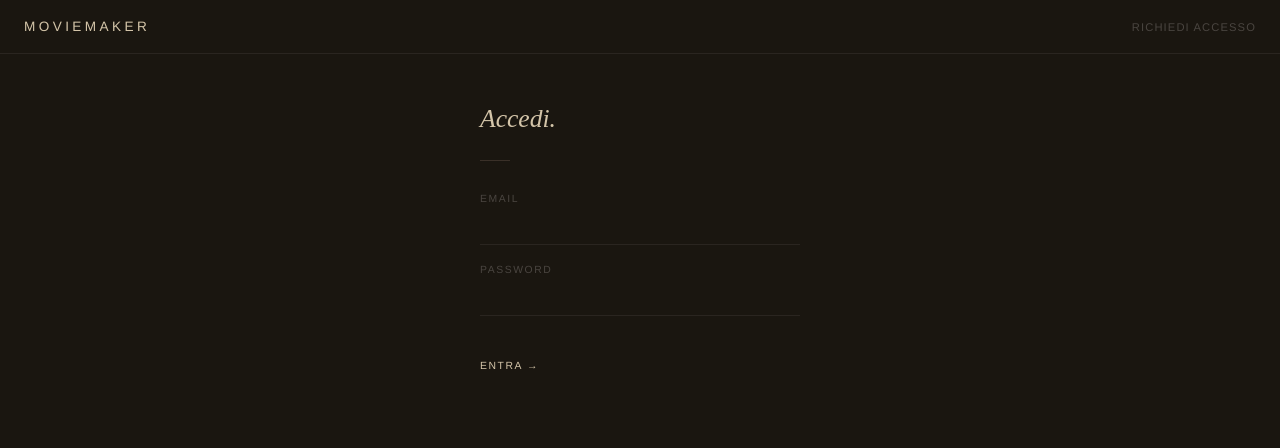
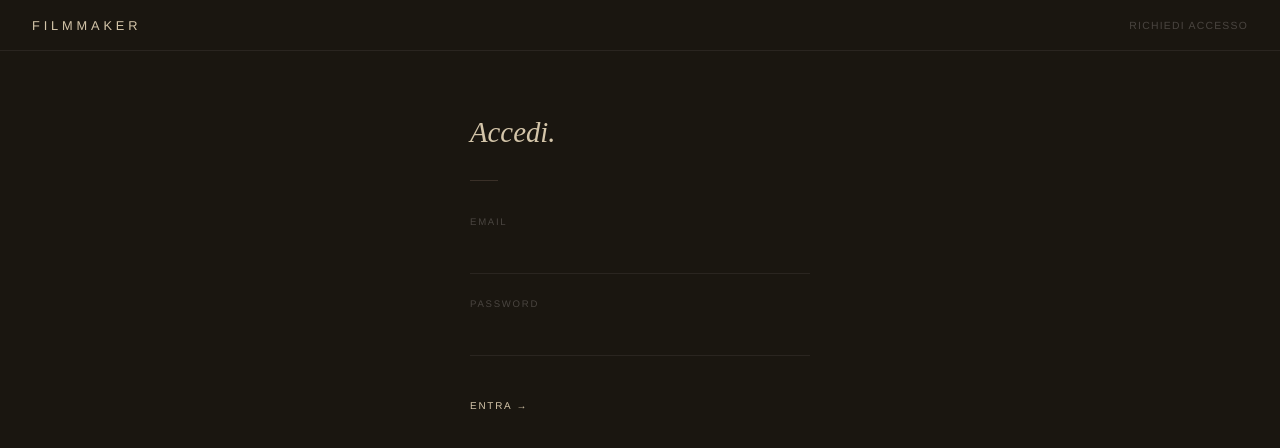
Before and after one commit to filippocance-dot/moviemaker, a FastAPI app: page /login in a window 1280 px wide. Shown: the top 448 px of the page. Run offline with FastAPI, Linux system fonts and the light colour scheme.

Commit message:
feat: rename Filmmaker, aesthetic overhaul base.html con markdown CSS

```diff
--- a/web/templates/base.html
+++ b/web/templates/base.html
@@ -3,7 +3,7 @@
 <head>
   <meta charset="UTF-8">
   <meta name="viewport" content="width=device-width, initial-scale=1.0">
-  <title>MovieMaker</title>
+  <title>Filmmaker</title>
   <style>
     *, *::before, *::after { box-sizing: border-box; margin: 0; padding: 0; }
     :root {
@@ -12,6 +12,7 @@
       --border:  #2a2520;
       --label:   #4a4540;
       --faint:   #3a3028;
+      --accent:  #c8b89a;
     }
     body {
       background: var(--bg);
@@ -21,61 +22,64 @@
       min-height: 100vh;
     }
     .nav {
-      padding: 1.2rem 1.5rem;
+      padding: 1.1rem 2rem;
       border-bottom: 1px solid var(--border);
       display: flex;
       justify-content: space-between;
       align-items: center;
     }
     .nav-brand {
-      font-size: 0.85rem;
-      letter-spacing: 0.25em;
+      font-size: 0.8rem;
+      letter-spacing: 0.3em;
       text-transform: uppercase;
       color: var(--text);
       text-decoration: none;
     }
     .nav-link {
-      font-size: 0.7rem;
-      letter-spacing: 0.1em;
+      font-size: 0.65rem;
+      letter-spacing: 0.12em;
       text-transform: uppercase;
       color: var(--label);
       text-decoration: none;
+      transition: color 0.2s;
     }
-    .page { padding: 3rem 2.5rem; max-width: 400px; margin: 0 auto; }
+    .nav-link:hover { color: var(--text); }
+    .page { padding: 4rem 2.5rem; max-width: 420px; margin: 0 auto; }
     .title {
-      font-size: 1.6rem;
+      font-size: 1.8rem;
       font-style: italic;
       font-family: 'Times New Roman', Times, serif;
       color: var(--text);
-      line-height: 1.3;
+      line-height: 1.25;
       margin-bottom: 0.3rem;
     }
-    .divider { width: 30px; height: 1px; background: var(--faint); margin: 1.5rem 0 2rem; }
-    .field { margin-bottom: 1.2rem; }
+    .divider { width: 28px; height: 1px; background: var(--faint); margin: 1.8rem 0 2.2rem; }
+    .field { margin-bottom: 1.5rem; }
     .field label {
       display: block;
-      font-size: 0.65rem;
-      letter-spacing: 0.15em;
+      font-size: 0.6rem;
+      letter-spacing: 0.18em;
       text-transform: uppercase;
       color: var(--label);
-      margin-bottom: 0.5rem;
+      margin-bottom: 0.6rem;
     }
     .field input {
       width: 100%;
       background: transparent;
       border: none;
       border-bottom: 1px solid var(--border);
-      padding: 0.5rem 0;
-      font-size: 0.9rem;
+      padding: 0.6rem 0;
+      font-size: 0.95rem;
       color: var(--text);
       font-family: inherit;
       outline: none;
+      transition: border-color 0.2s;
     }
-    .field input:focus { border-bottom-color: var(--text); }
+    .field input:focus { border-bottom-color: var(--accent); }
     .field input::placeholder { color: var(--faint); }
     .btn {
-      font-size: 0.65rem;
-      letter-spacing: 0.15em;
+      font-size: 0.62rem;
+      letter-spacing: 0.18em;
       text-transform: uppercase;
       color: var(--text);
       background: none;
@@ -83,20 +87,67 @@
       cursor: pointer;
       font-family: inherit;
       padding: 0;
+      transition: opacity 0.2s;
     }
-    .btn:hover { opacity: 0.7; }
-    .error { font-size: 0.8rem; color: #c17a5a; margin-bottom: 1rem; }
-    .subtitle {
-      font-size: 0.8rem;
-      color: var(--label);
-      line-height: 1.9;
+    .btn:hover { opacity: 0.6; }
+    .error {
+      font-size: 0.78rem;
+      color: #c17a5a;
+      margin-bottom: 1.2rem;
       letter-spacing: 0.02em;
     }
+    .subtitle {
+      font-size: 0.78rem;
+      color: var(--label);
+      line-height: 2;
+      letter-spacing: 0.02em;
+    }
+    /* Markdown rendering inside AI messages */
+    .md p { margin-bottom: 0.9rem; line-height: 1.85; }
+    .md p:last-child { margin-bottom: 0; }
+    .md h1, .md h2, .md h3 {
+      font-family: 'Times New Roman', serif;
+      font-style: italic;
+      font-weight: normal;
+      margin: 1.2rem 0 0.5rem;
+      color: var(--text);
+    }
+    .md h1 { font-size: 1.2rem; }
+    .md h2 { font-size: 1.05rem; }
+    .md h3 { font-size: 0.95rem; }
+    .md ul, .md ol { margin: 0.4rem 0 0.9rem 1.4rem; }
+    .md li { margin-bottom: 0.35rem; line-height: 1.8; }
+    .md strong { color: var(--accent); font-weight: 600; }
+    .md em { font-style: italic; }
+    .md code {
+      background: rgba(255,255,255,0.06);
+      padding: 0.15rem 0.35rem;
+      border-radius: 2px;
+      font-family: 'Courier New', monospace;
+      font-size: 0.82em;
+    }
+    .md pre {
+      background: rgba(255,255,255,0.05);
+      border: 1px solid var(--border);
+      padding: 1rem 1.2rem;
+      border-radius: 3px;
+      overflow-x: auto;
+      margin: 0.8rem 0;
+    }
+    .md pre code { background: none; padding: 0; }
+    .md blockquote {
+      border-left: 2px solid var(--faint);
+      padding-left: 1rem;
+      color: var(--label);
+      margin: 0.8rem 0;
+      font-style: italic;
+    }
+    .md hr { border: none; border-top: 1px solid var(--border); margin: 1.2rem 0; }
   </style>
 </head>
 <body>
   <nav class="nav">
-    <a href="/" class="nav-brand">MovieMaker</a>
+    <a href="/" class="nav-brand">Filmmaker</a>
     {% block nav_right %}{% endblock %}
   </nav>
   {% block content %}{% endblock %}
```
